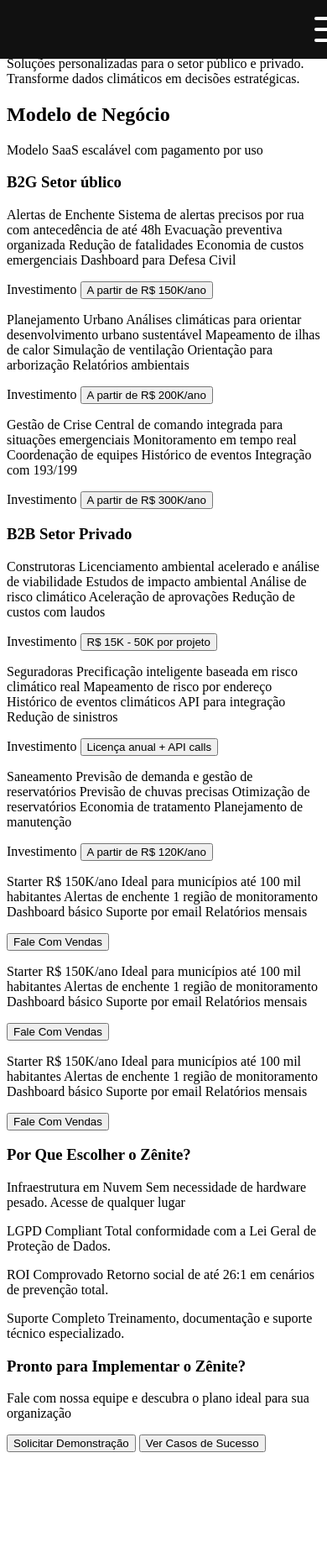
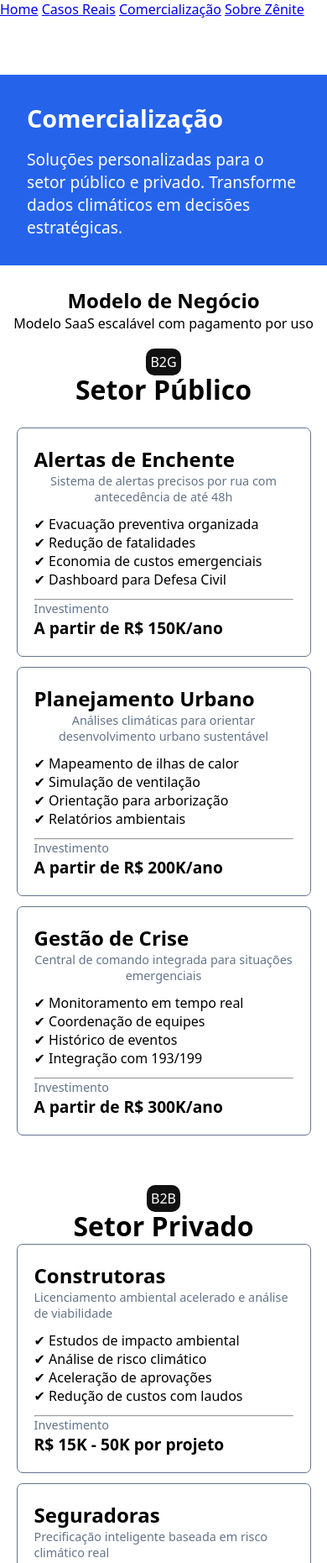
Before and after one commit to jdserenity/senac-projecto-integrador-grupo-legal, a plain HTML site: page paginas/comercializacao.html in a window 390 px wide. Shown: the top 1861 px of the page at 84% size. Before the commit the page ends 1737 px from the top, so only its background shows below. Drawn offline with Linux system fonts and the light colour scheme.

Commit message:
page-comercializacao

```diff
--- a/paginas/comercializacao.html
+++ b/paginas/comercializacao.html
@@ -4,6 +4,8 @@
   <meta charset="UTF-8">
   <meta name="viewport" content="width=device-width, initial-scale=1.0">
   <title>Comercialização</title>
+  <link rel="stylesheet" href="../styles/comercializacao.css">
+  <link rel="stylesheet"href="https://cdnjs.cloudflare.com/ajax/libs/font-awesome/6.5.1/css/all.min.css">
 </head>
 <body>
 
@@ -13,152 +15,195 @@
    </header>
 
 
-  <section>
+  <section class="comercilizacao">
     <h1>Comercialização</h1>
     <p>Soluções personalizadas para o setor público e privado. Transforme dados climáticos em decisões estratégicas.</p>
   </section>
-  <section>
+  <section class="titulo-comercilizacao">
     <h2>Modelo de Negócio</h2>
     <p>Modelo SaaS escalável com pagamento por uso</p>
-    <h3>B2G Setor úblico</h3>
-    <div class="cards-investimentos">
+    <div class="titulo-publico">
+      <span class="b2g">B2G</span>
+      <h3>Setor Público</h3>
+    </div>
+
+    <div class="cards-investimentos publico">
       <div class="cards">
-        <p>Alertas de Enchente
-        Sistema de alertas precisos por rua com antecedência de até 48h
-        Evacuação preventiva organizada
-        Redução de fatalidades
-        Economia de custos emergenciais
-        Dashboard para Defesa Civil</p>
-        <span>Investimento</span>
-        <button>A partir de R$ 150K/ano</button>
+        <h4>Alertas de Enchente</h4>
+        <p>Sistema de alertas precisos por rua com antecedência de até 48h</p>
+          <ul>
+            <li>Evacuação preventiva organizada</li>
+            <li>Redução de fatalidades</li>
+            <li>Economia de custos emergenciais</li>
+            <li>Dashboard para Defesa Civil</li>
+          </ul>
+          <hr>
+        <span class="investment">Investimento</span>
+        <span class="price">A partir de R$ 150K/ano</span>
       </div>
       <div class="cards">
-        <p>Planejamento Urbano
-            Análises climáticas para orientar desenvolvimento urbano sustentável
-            Mapeamento de ilhas de calor
-            Simulação de ventilação
-            Orientação para arborização
-            Relatórios ambientais
-        </p>
-        <span>Investimento</span>
-        <button>A partir de R$ 200K/ano</button>
+        <h4>Planejamento Urbano</h4>
+          <p> Análises climáticas para orientar desenvolvimento urbano sustentável </p>
+          <ul>
+            <li>Mapeamento de ilhas de calor</li>
+            <li>Simulação de ventilação</li>
+            <li>Orientação para arborização</li>
+            <li>Relatórios ambientais</li>
+          </ul>
+          <hr>
+        <span class="investment">Investimento</span>
+        <span class="price">A partir de R$ 200K/ano</span>
       </div>
       <div class="cards">
-        <p>Gestão de Crise
-          Central de comando integrada para situações emergenciais
-          Monitoramento em tempo real
-          Coordenação de equipes
-          Histórico de eventos
-          Integração com 193/199
-      </p>
-      <span>Investimento</span>
-      <button>A partir de R$ 300K/ano</button>
+        <h4>Gestão de Crise</h4>
+        <p>Central de comando integrada para situações emergenciais</p>
+          <ul>
+            <li>Monitoramento em tempo real</li>
+            <li>Coordenação de equipes</li>
+            <li>Histórico de eventos</li>
+            <li>Integração com 193/199</li>
+          </ul>
+          <hr>
+        <span class="investment">Investimento</span>
+        <span class="price">A partir de R$ 300K/ano</span>
       </div>
     </div>
   </section>
-  <section>
-    <h3>B2B Setor Privado</h3>
-    <div class="cards-investimentos">
+
+  <section class="privado">
+    <div class="titulo">
+      <span class="b2b">B2B</span>
+      <h3>Setor Privado</h3>
+    </div>
+
+    <div class="cards-investimentos ">
       <div class="cards">
-        <p>Construtoras
-          Licenciamento ambiental acelerado e análise de viabilidade
-          Estudos de impacto ambiental
-          Análise de risco climático
-          Aceleração de aprovações
-          Redução de custos com laudos
-        </p>
-        <span>Investimento</span>
-        <button>R$ 15K - 50K por projeto</button>
+        <h4>Construtoras</h4>
+        <p>Licenciamento ambiental acelerado e análise de viabilidade</p>
+          <ul>
+            <li>Estudos de impacto ambiental</li>
+            <li>Análise de risco climático</li>
+            <li>Aceleração de aprovações</li>
+            <li>Redução de custos com laudos</li>
+          </ul>
+        <hr>
+        <span class="investment">Investimento</span>
+        <span class="price">R$ 15K - 50K por projeto</span>
       </div>
+
       <div class="cards">
-        <p>Seguradoras
-          Precificação inteligente baseada em risco climático real
-          Mapeamento de risco por endereço
-          Histórico de eventos climáticos
-          API para integração
-          Redução de sinistros
-        </p>
-        <span>Investimento</span>
-        <button>Licença anual + API calls</button>
+        <h4>Seguradoras</h4>
+        <p>Precificação inteligente baseada em risco climático real</p>
+        <ul>
+          <li>Mapeamento de risco por endereço</li>
+          <li>Histórico de eventos climáticos</li>
+          <li>API para integração</li>
+          <li>Redução de sinistros</li>
+        </ul>
+          <hr>
+        <span class="investment">Investimento</span>
+        <span class="price">Licença anual + API calls</span>
       </div>
+
       <div class="cards">
-        <p>Saneamento
-          Previsão de demanda e gestão de reservatórios
-          Previsão de chuvas precisas
-          Otimização de reservatórios
-          Economia de tratamento
-          Planejamento de manutenção
-      </p>
-      <span>Investimento</span>
-      <button>A partir de R$ 120K/ano</button>
+        <h4>Saneamento</h4>
+        <p>Previsão de demanda e gestão de reservatórios</p>
+          <ul>
+            <li>Previsão de chuvas precisas</li>
+            <li>Otimização de reservatórios</li>
+            <li>Economia de tratamento</li>
+            <li>Planejamento de manutenção</li>
+          </ul>
+        <hr>
+        <span class="investment">Investimento</span>
+        <span class="price">A partir de R$ 120K/ano</span>
       </div>
+
     </div>
   </section>
-  <section class="fale-com-vendas">
+
+  <section class="talk-to-sales">
+    <div class="plan">
+      <h3>Planos para Prefeituras</h3>
+      <span>Escolha o plano ideal para sua cidade</span>
+    </div>
+
     <div class="card">
-      <p>Starter
-        R$ 150K/ano
-        Ideal para municípios até 100 mil habitantes
-        Alertas de enchente
-        1 região de monitoramento
-        Dashboard básico
-        Suporte por email
-        Relatórios mensais
-      </p>
-      <button>Fale Com Vendas</button>
+      <h4>Starter</h4>
+       <span>R$ 150K <b>/ano</b></span>
+       <p>Ideal para municípios até 100 mil habitantes</p>
+       <ul>
+        <li>Alertas de enchente</li>
+        <li>1 região de monitoramento</li>
+        <li>Dashboard básico</li>
+        <li>Suporte por email</li>
+        <li>Relatórios mensais</li>
+       </ul>
+      <button>Falar Com Vendas</button>
     </div>
+
     <div class="card">
-      <p>Starter
-        R$ 150K/ano
-        Ideal para municípios até 100 mil habitantes
-        Alertas de enchente
-        1 região de monitoramento
-        Dashboard básico
-        Suporte por email
-        Relatórios mensais
-      </p>
-      <button>Fale Com Vendas</button>
+      <h4>Professional</h4>
+       <span>R$ 300K <b>/ano</b></span>
+       <ul>
+          <li>Ideal para municípios até 100 mil habitantes</li>
+          <li>Alertas de enchente</li>
+          <li>1 região de monitoramento</li>
+          <li>Dashboard básico</li>
+          <li>Suporte por email</li>
+          <li>Relatórios mensais</li>
+       </ul>
+
+      <button>Falar Com Vendas</button>
     </div>
+
     <div class="card">
-      <p>Starter
-        R$ 150K/ano
-        Ideal para municípios até 100 mil habitantes
-        Alertas de enchente
-        1 região de monitoramento
-        Dashboard básico
-        Suporte por email
-        Relatórios mensais
-      </p>
-      <button>Fale Com Vendas</button>
+      <h4>Enterprise</h4>
+        <span>Personalizado</span>
+        <p>Solução completa para grandes cidades</p>
+        <ul>
+          <li>Tudo mais profissional +</li>
+          <li>Regiões ilimitadas</li>
+          <li>Gestão de crise integrada</li>
+          <li>Consultoria especializada</li>
+          <li>SLA garantido</li>
+          <li>Customizações</li>
+          <li>Gerente de conta dedicado</li>
+        </ul>
+      <button>Falar Com Vendas</button>
     </div>
   </section>
+
   <section class="porque-zenith">
     <h3>Por Que Escolher o Zênite?</h3>
     <div class="cards">
-      <p>Infraestrutura em Nuvem
-        Sem necessidade de hardware pesado. Acesse de qualquer lugar
+       <span>Infraestrutura em Nuvem</span>
+        <p>Sem necessidade de hardware pesado. Acesse de qualquer lugar
       </p>
     </div>
     <div class="cards">
-      <p>LGPD Compliant
-        Total conformidade com a Lei Geral de Proteção de Dados.
+        <span>LGPD Compliant</span>
+        <p>Total conformidade com a Lei Geral de Proteção de Dados.
       </p>
     </div>
     <div class="cards">
-      <p>ROI Comprovado
-  Retorno social de até 26:1 em cenários de prevenção total.</p>
+      <span>ROI Comprovado</span>
+       <p>Retorno social de até 26:1 em cenários de prevenção total.</p>
     </div>
     <div class="cards">
-      <p>Suporte Completo
-        Treinamento, documentação e suporte técnico especializado.
+        <span>Suporte Completo</span>
+        <p>Treinamento, documentação e suporte técnico especializado.
       </p>
     </div>
   </section>
-  <section>
+  <section class="end">
     <h3>Pronto para Implementar o Zênite?</h3>
     <p>Fale com nossa equipe e descubra o plano ideal para sua organização</p>
-    <button>Solicitar Demonstração</button>
-    <button>Ver Casos de Sucesso</button>
+    <div class="button">
+      <a class="request">Solicitar Demonstração  -> </a>
+      <a class="see-cases">Ver Casos de Sucesso</a>
+    </div>
+
   </section>
 
 
--- a/paginas/components/menu.html
+++ b/paginas/components/menu.html
@@ -1,104 +1,3 @@
- <style>
-    /* Teste do menu mobile */
- /* HEADER */
-    header{
-      width:100%;
-      height:70px;
-      background:#111;
-      display:flex;
-      align-items:center;
-      justify-content:flex-end;
-      padding:0 20px;
-      color:#fff;
-      position:fixed;
-      top:0;
-      left:0;
-      z-index:1000;
-    }
-
-    .logo{
-      font-size:22px;
-      font-weight:bold;
-    }
-
-    /* BOTÃO HAMBURGUER */
-    .hamburger{
-      width:35px;
-      height:30px;
-      display:none;
-      flex-direction:column;
-      justify-content:space-between;
-      cursor:pointer;
-      z-index:2001;
-    }
-
-    .hamburger span{
-      width:100%;
-      height:4px;
-      background:#fff;
-      border-radius:5px;
-      transition:0.3s;
-    }
-
-    /* MENU */
-    .mobile-menu{
-      position:fixed;
-      top:0;
-      right:-100%;
-      width:100%;
-      height:100vh;
-      background:#111;
-      display:flex;
-      flex-direction:column;
-      align-items:center;
-      justify-content:center;
-      gap:30px;
-      transition:0.4s ease;
-      z-index:2000;
-    }
-
-    .mobile-menu a{
-      color:#fff;
-      text-decoration:none;
-      font-size:28px;
-      transition:0.3s;
-    }
-
-    .mobile-menu a:hover{
-      color:#00bfff;
-    }
-
-    /* MENU ATIVO */
-    .mobile-menu.active{
-      right:0;
-    }
-
-    /* ANIMAÇÃO X */
-    .hamburger.active span:nth-child(1){
-      transform:rotate(45deg) translate(8px,8px);
-    }
-
-    .hamburger.active span:nth-child(2){
-      opacity:0;
-    }
-
-    .hamburger.active span:nth-child(3){
-      transform:rotate(-45deg) translate(8px,-8px);
-    }
-
-    /* CONTEÚDO */
-    .content{
-      padding-top:100px;
-      text-align:center;
-    }
-
-    /* SOMENTE MOBILE */
-    @media(max-width:768px){
-      .hamburger{
-        display:flex;
-      }
-    }
- </style>
 
  <section>
     <div class="hamburger" id="hamburger">
--- a/scripts/menu.js
+++ b/scripts/menu.js
@@ -22,43 +22,3 @@
 }
 
 loadComponent('footer-container', './components/footer.html');
-
-
-// FUNÇÃO DO MENU
-function startMenu() {
-
-  const hamburger = document.getElementById('hamburger');
-
-  const mobileMenu = document.getElementById('mobileMenu');
-
-  hamburger.addEventListener('click', () => {
-
-    hamburger.classList.toggle('active');
-
-    mobileMenu.classList.toggle('active');
-
-    // BLOQUEIA SCROLL
-    if (mobileMenu.classList.contains('active')) {
-      document.body.style.overflow = 'hidden';
-    } else {
-      document.body.style.overflow = 'auto';
-    }
-
-  });
-
-  // FECHA MENU AO CLICAR
-  document.querySelectorAll('.mobile-menu a').forEach(link => {
-
-    link.addEventListener('click', () => {
-
-      mobileMenu.classList.remove('active');
-
-      hamburger.classList.remove('active');
-
-      document.body.style.overflow = 'auto';
-
-    });
-
-  });
-
-}
--- a/styles/comercializacao.css
+++ b/styles/comercializacao.css
@@ -0,0 +1,202 @@
+*, *::before, *::after {
+  box-sizing: border-box;
+  margin: 0; padding: 0;
+}
+
+html {
+  font-size: 16px;
+  font-family: system-ui, sans-serif,'Poppins';
+  /* scroll-behavior: smooth; */
+  overflow: auto;
+}
+
+
+.comercilizacao{
+    background-color: #2563EB;
+    margin-block-start: 4.2rem;
+    color: white;
+    padding: 2rem;
+    font-size: 1.2rem;
+    h1{
+        margin-block-end: 1rem;
+    }
+}
+.titulo-comercilizacao{
+    margin-block-start: 25px;
+    .b2g{
+        background-color: #111;
+        color: white;
+        padding: 5px;
+        border-radius: 10px;
+    }
+    h2,p{
+        text-align: center;
+    }
+    h3{
+        font-weight: bold;
+    }
+    .titulo-publico{
+        text-align: center;
+        margin-block: 1.5rem;
+        h3{
+            font-size: 2rem;
+        }
+    }
+}
+.privado{
+     margin-block-start: 4rem;
+    .b2b{
+        background-color: #111;
+        color: white;
+        padding: 5px;
+        border-radius: 10px;
+        text-align: center;
+    }
+   .titulo{
+        text-align: center;
+        h3{
+            font-size: 2rem;
+        }
+   }
+}
+.cards-investimentos{
+    display: flex;
+    flex-direction: column;
+    align-items: center;
+    gap: 12px;
+    .cards{
+        display: flex;
+        flex-direction: column;
+        padding: 20px;
+        border: 1px solid #64748B;
+        border-radius: 7px;
+        width: 90%;
+        .investment{
+            font-size: 0.90rem;
+            color: #64748B;
+        }
+        h4{
+            font-size: 1.5rem;
+        }
+        p{
+            font-size: 0.90rem;
+            color: #64748B;
+        }
+        ul{
+            list-style: none;
+            margin-block: 12px;
+        }
+        li::before{
+            content: "✔ ";
+        }
+        .price{
+            font-weight: bold;
+            font-size: 1.2rem;
+        }
+    }
+}
+.talk-to-sales{
+    padding-block:25px;
+    background-color: #64748b17;
+    gap: 12px;
+    display: flex;
+    flex-direction: column;
+    .plan{
+        text-align: center;
+        h3{
+            font-size: 2rem;
+        }
+    }
+    .card{
+        display: flex;
+        flex-direction: column;
+        padding: 20px;
+        border: 1px solid #64748B;
+        border-radius: 7px;
+        width: 90%;
+        margin-inline:auto ;
+        ul{
+            list-style: none;
+        }
+        li::before{
+            content: "✅ ";
+        }
+        button{
+            margin-block-start: 1rem;
+            padding: 5px;
+            background-color: white;
+            border: 1px solid gray;
+            border-radius: 8px;
+        }
+        span{
+            font-size: 2rem;
+            font-weight: bold;
+            margin-block-end: 1.5rem;
+            b{
+                font-size: 0.90rem;
+                font-weight: 100;
+            }
+        }
+        p{
+            margin-block-end: 1.5rem;
+        }
+        h4{
+            font-size: 1.5rem;
+            margin-block-end: 1.5rem;
+        }
+    }
+    .card:nth-child(3){
+        button{
+            background-color: #111;
+            color: white;
+        }
+    }
+}
+.porque-zenith{
+    display: flex;
+    flex-direction: column;
+    justify-content: center;
+    align-items: center;
+    gap: 12px;
+    h3{
+        margin-block-start: 40px;
+    }
+    .cards{
+        display: flex;
+        flex-direction: column;
+        padding: 20px;
+        border: 1px solid #64748B;
+        border-radius: 7px;
+        width: 90%;
+    }
+}
+.end{
+    margin-block-start: 30px;
+    padding: 20px;
+    background-color: #2563EB;
+    color: white;
+    .button{
+        margin-block-start: 2rem;
+        cursor: pointer;
+        display: flex;
+        justify-content: space-around;
+    }
+    .request{
+        background-color: white;
+        color: black;
+        border: none;
+        padding: 12px;
+        border-radius: 12px;
+    }
+    .see-cases{
+        background: none;
+        border: white solid 1px;
+        color: white;
+        padding: 12px;
+        border-radius: 12px;
+        &:hover{
+            background-color: white;
+            color: #2563EB;
+        }
+    }
+}
```
